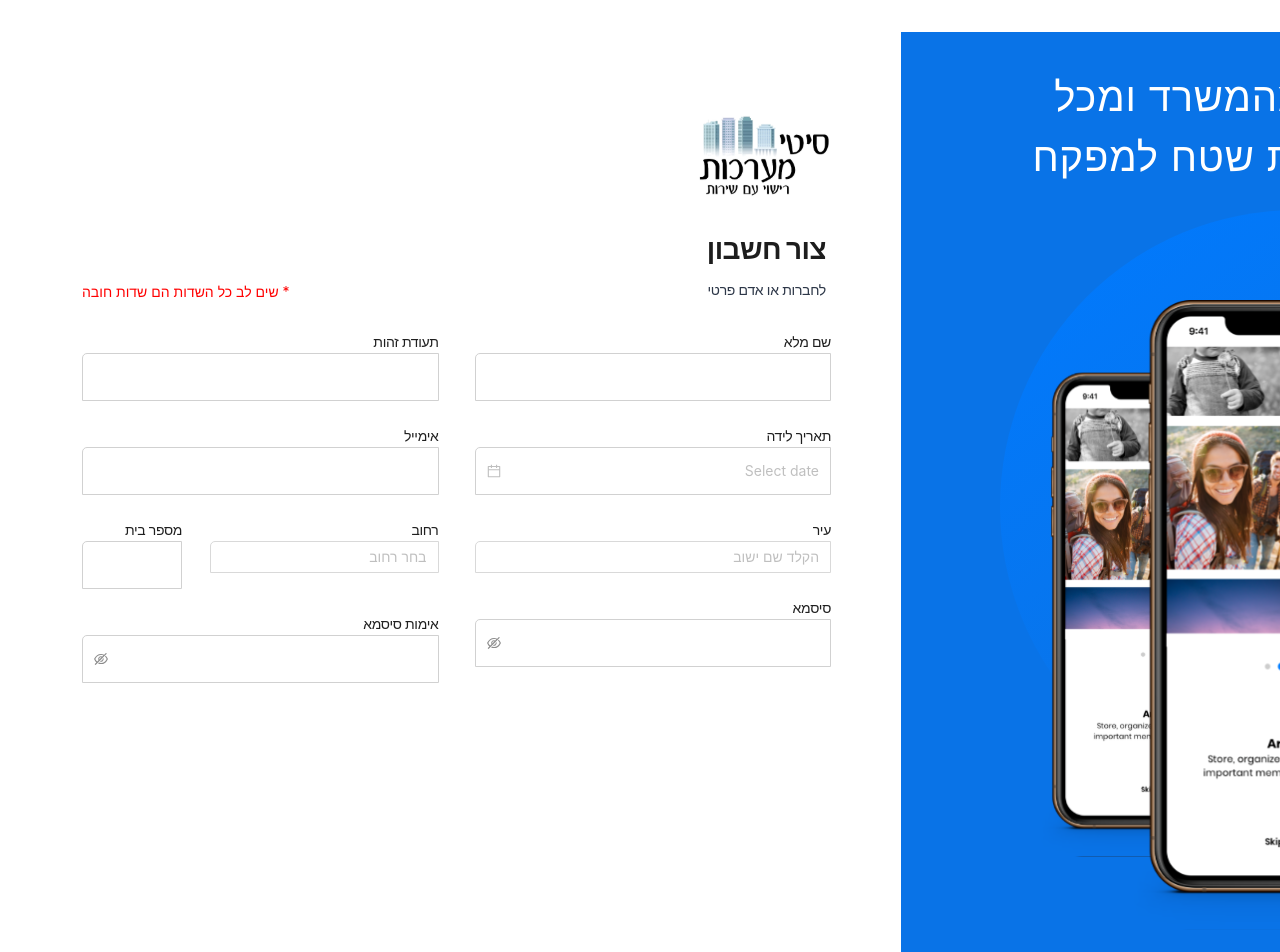
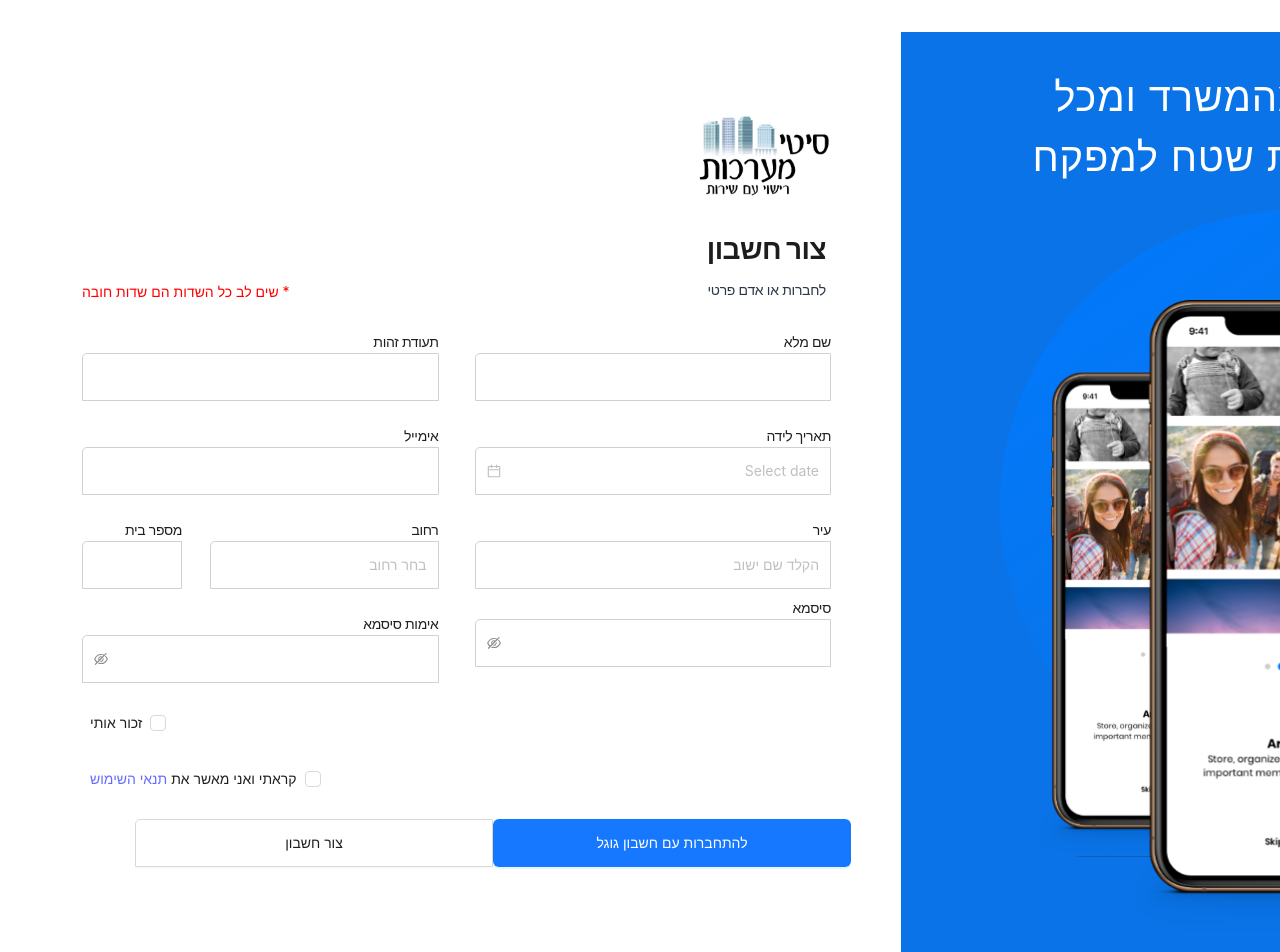
Before and after one commit to citysys/hometask, a React (Vite) app: page / in a window 1280 px wide. Shown: the top 952 px of the page. Built offline with nearby package versions, Linux system fonts and the light colour scheme; no server answers; a web font is replaced by a local one.

Commit message:
chore: Update registration form styling and add axios dependency

```diff
--- a/src/Components/Registration/RegistrationForm/RegistrationForm.scss
+++ b/src/Components/Registration/RegistrationForm/RegistrationForm.scss
@@ -6,6 +6,7 @@
     .ant-form-item {
         text-align: right;
         margin-right: 20px;
+
         .ant-form-item-label {
             width: 90px;
             height: 22px;
@@ -14,31 +15,35 @@
             font-weight: 400;
             line-height: 22.4px;
             letter-spacing: -0.02em;
-
             color: #2D3748;
             text-align: right;
+        }
 
-        }
         .ant-form-item-required::before {
             display: none !important;
         }
-        }
-    .ant-picker {
-        width: 358px;
-        height: 48px;
-        border-radius: 5px 0px 0px 0px;
-        border: 1px solid #D1D1D1;
-        text-align: right;
     }
-    .ant-input, .ant-input-password, .ant-select-selector, .ant-select-selector-input {
+
+    .ant-picker,
+    .ant-input,
+    .ant-input-password,
+    .ant-select-selector,
+    .ant-select-selector-input,
+    .ant-select-auto-complete .ant-select-selector {
         width: 358px;
         height: 48px;
         border-radius: 5px 0px 0px 0px;
         border: 1px solid #D1D1D1;
         text-align: right;
         opacity: 1;
+        display: flex;
+        align-items: center; /* Vertically center the content */
+    }
 
+    .ant-select-auto-complete .ant-select-selector input {
+        text-align: right; /* Align the text inside the AutoComplete input */
     }
+
     .ant-form-item-control-input-content {
         display: flex;
         justify-content: flex-end;
--- a/src/Components/Registration/RegistrationForm/RegistrationForm.tsx
+++ b/src/Components/Registration/RegistrationForm/RegistrationForm.tsx
@@ -1,5 +1,5 @@
 import React, { useState, useEffect } from 'react';
-import { Form, Input, DatePicker, AutoComplete, Row, Col } from 'antd';
+import { Button, Form, Input, DatePicker, AutoComplete, Row, Col, Checkbox } from 'antd';
 import './RegistrationForm.scss';
 import axios from 'axios';
 
@@ -35,8 +35,8 @@ const FormBody: React.FC = () => {
         axios.get('https://data.gov.il/api/3/action/datastore_search', {
             params: {
                 resource_id: '5c78e9fa-c2e2-4771-93ff-7f400a12f7ba',
-                limit: 1000
-            }
+                limit: 1000,
+            },
         })
         .then(response => {
             const cityNames = response.data.result.records.map((city: any) => city.שם_ישוב);
@@ -55,8 +55,8 @@ const FormBody: React.FC = () => {
             axios.get('https://data.gov.il/api/3/action/datastore_search', {
                 params: {
                     resource_id: '9ad3862c-8391-4b2f-84a4-2d4c68625f4b',
-                    filters: JSON.stringify({ "שם_ישוב": selectedCity })
-                }
+                    filters: JSON.stringify({ "שם_ישוב": selectedCity }),
+                },
             })
             .then(response => {
                 const streetNames = response.data.result.records.map((street: any) => street.שם_רחוב);
@@ -78,16 +78,16 @@ const FormBody: React.FC = () => {
             <Form layout="vertical" className="form-container">
                 <Row gutter={16}>
                     <Col span={12}>
-                        <Form.Item name='client-full-name' label='שם מלא' rules={[{ required: true }]}>
+                        <Form.Item name="client-full-name" label="שם מלא" rules={[{ required: true }]}>
                             <Input />
                         </Form.Item>
-                        <Form.Item name='client-birthday' label='תאריך לידה (MM/DD/YY)' rules={[{ required: true }]}>
+                        <Form.Item name="client-birthday" label="תאריך לידה (MM/DD/YY)" rules={[{ required: true }]}>
                             <DatePicker format="MM/DD/YY" />
                         </Form.Item>
-                        <Form.Item name='city' label='עיר' rules={[{ required: true }]}>
+                        <Form.Item name="city" label="עיר" rules={[{ required: true }]}>
                             <AutoComplete
                                 options={cities.map(city => ({ value: city }))}
-                                placeholder='הקלד שם ישוב'
+                                placeholder="הקלד שם ישוב"
                                 onSelect={setSelectedCity}
                                 filterOption={(inputValue, option) =>
                                     option?.value.includes(inputValue) || false
@@ -95,8 +95,8 @@ const FormBody: React.FC = () => {
                             />
                         </Form.Item>
                         <Form.Item
-                            name='registration-password'
-                            label='סיסמא'
+                            name="registration-password"
+                            label="סיסמא"
                             rules={[
                                 { required: true, message: 'אנא הזן סיסמה' },
                                 { min: 6, message: 'הסיסמה חייבת להיות לפחות 6 תווים' },
@@ -108,10 +108,10 @@ const FormBody: React.FC = () => {
                     </Col>
                     <Col span={12}>
                         <Form.Item
-                            name='id'
-                            label='תעודת זהות'
+                            name="id"
+                            label="תעודת זהות"
                             rules={[
-                                { required: true, message: 'אנא הזן תעודת זהות' },
+                                { required: true },
                                 ({ getFieldValue }) => ({
                                     validator(_, value) {
                                         if (!value || isValidIsraeliID(value)) {
@@ -124,7 +124,7 @@ const FormBody: React.FC = () => {
                         >
                             <Input />
                         </Form.Item>
-                        <Form.Item name='client-email' label='אימייל' rules={[{ required: true }, { type: 'email', message: 'אנא הזן כתובת אימייל חוקית' }]}>
+                        <Form.Item name="client-email" label="אימייל" rules={[{ required: true }, { type: 'email', message: 'אנא הזן כתובת אימייל חוקית' }]}>
                             <Input />
                         </Form.Item>
                         <Row gutter={8}>
@@ -133,9 +133,7 @@ const FormBody: React.FC = () => {
                                     <AutoComplete
                                         options={streets.map(street => ({ value: street }))}
                                         placeholder="בחר רחוב"
-                                        onSelect={(value) => {
-                                            setSelectedStreet(value);
-                                        }}
+                                        onSelect={setSelectedStreet}
                                         filterOption={(inputValue, option) =>
                                             option?.value.includes(inputValue) || false
                                         }
@@ -143,14 +141,14 @@ const FormBody: React.FC = () => {
                                 </Form.Item>
                             </Col>
                             <Col span={8}>
-                                <Form.Item name='house-number' label='מספר בית' rules={[{ required: true }]}>
+                                <Form.Item name="house-number" label="מספר בית" rules={[{ required: true }]}>
                                     <Input />
                                 </Form.Item>
                             </Col>
                         </Row>
                         <Form.Item
-                            name='confirm-registration-password'
-                            label='אימות סיסמא'
+                            name="confirm-registration-password"
+                            label="אימות סיסמא"
                             dependencies={['registration-password']}
                             hasFeedback
                             rules={[
@@ -169,6 +167,34 @@ const FormBody: React.FC = () => {
                         </Form.Item>
                     </Col>
                 </Row>
+                <Form.Item name="remember-me" valuePropName="checked">
+                    <Checkbox>זכור אותי</Checkbox>
+                </Form.Item>
+                <Form.Item
+                    name="terms"
+                    valuePropName="checked"
+                    rules={[{ validator: (_, value) => value ? Promise.resolve() : Promise.reject('יש לאשר את תנאי השימוש') }]}
+                >
+                    <Checkbox>
+                        קראתי ואני מאשר את <a href="https://example.com/terms" target="_blank" rel="noopener noreferrer">תנאי השימוש</a>
+                    </Checkbox>
+                </Form.Item>
+                <Button
+                    type="primary"
+                    className="connect-with-google-button"
+                    htmlType="button"
+                    style={{ width: '358px', height: '48px', marginBottom: '10px', opacity: 1 }}
+                >
+                    להתחברות עם חשבון גוגל
+                </Button>
+                <Button
+                    type="default"
+                    className="create-account-button"
+                    htmlType="submit"
+                    style={{ width: '358px', height: '48px', borderRadius: '5px 0px 0px 0px', opacity: 1 }}
+                >
+                    צור חשבון
+                </Button>
             </Form>
         </div>
     );
```
